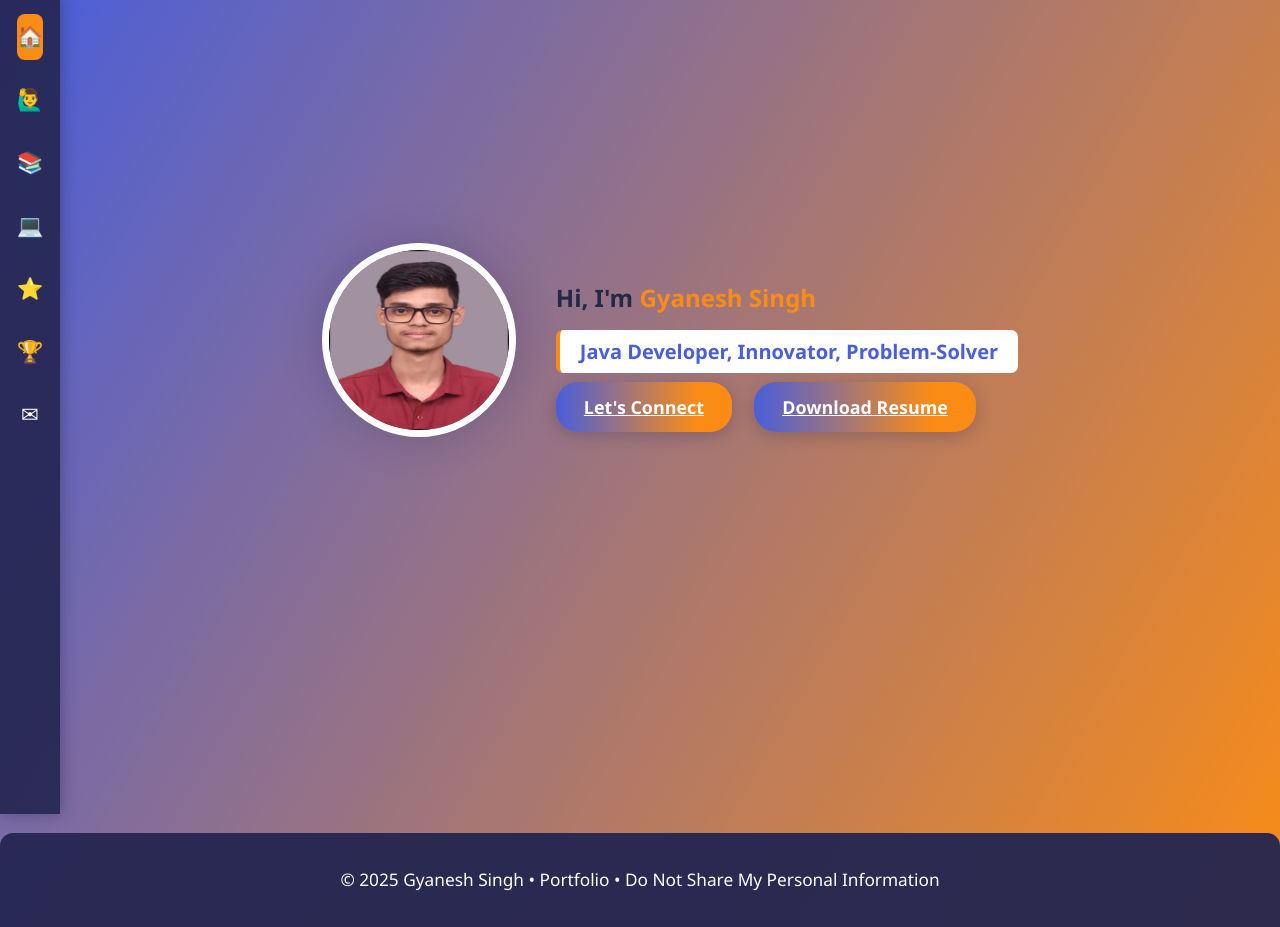
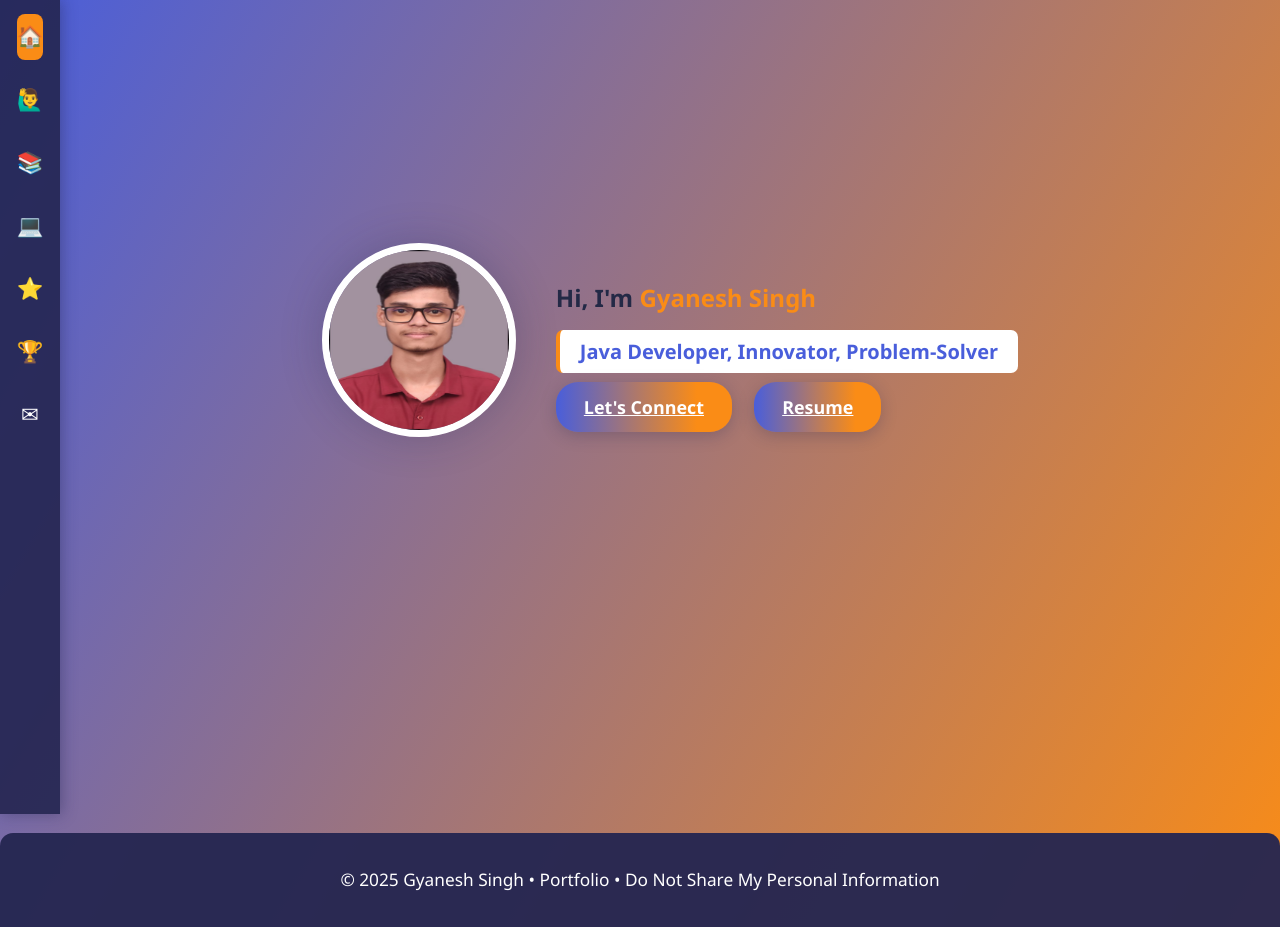
Before and after one commit to gyanesh1740/Gyanesh-Portfolio, a plain HTML site: page index.html in a window 1280 px wide. Drawn offline with Linux system fonts and the light colour scheme.

Commit message:
Update index.html

```diff
--- a/index.html
+++ b/index.html
@@ -31,7 +31,7 @@
           <h2 class="typed">Java Developer, Innovator, Problem-Solver</h2>
           <div class="btn-row">
             <a class="main-btn" href="tel:+919369400687">Let's Connect</a>
-            <a class="main-btn alt" href="resume.pdf" download>Download Resume</a>
+            <a class="main-btn alt" href="resume.pdf" download>Resume</a>
           </div>
         </div>
       </div>
```
